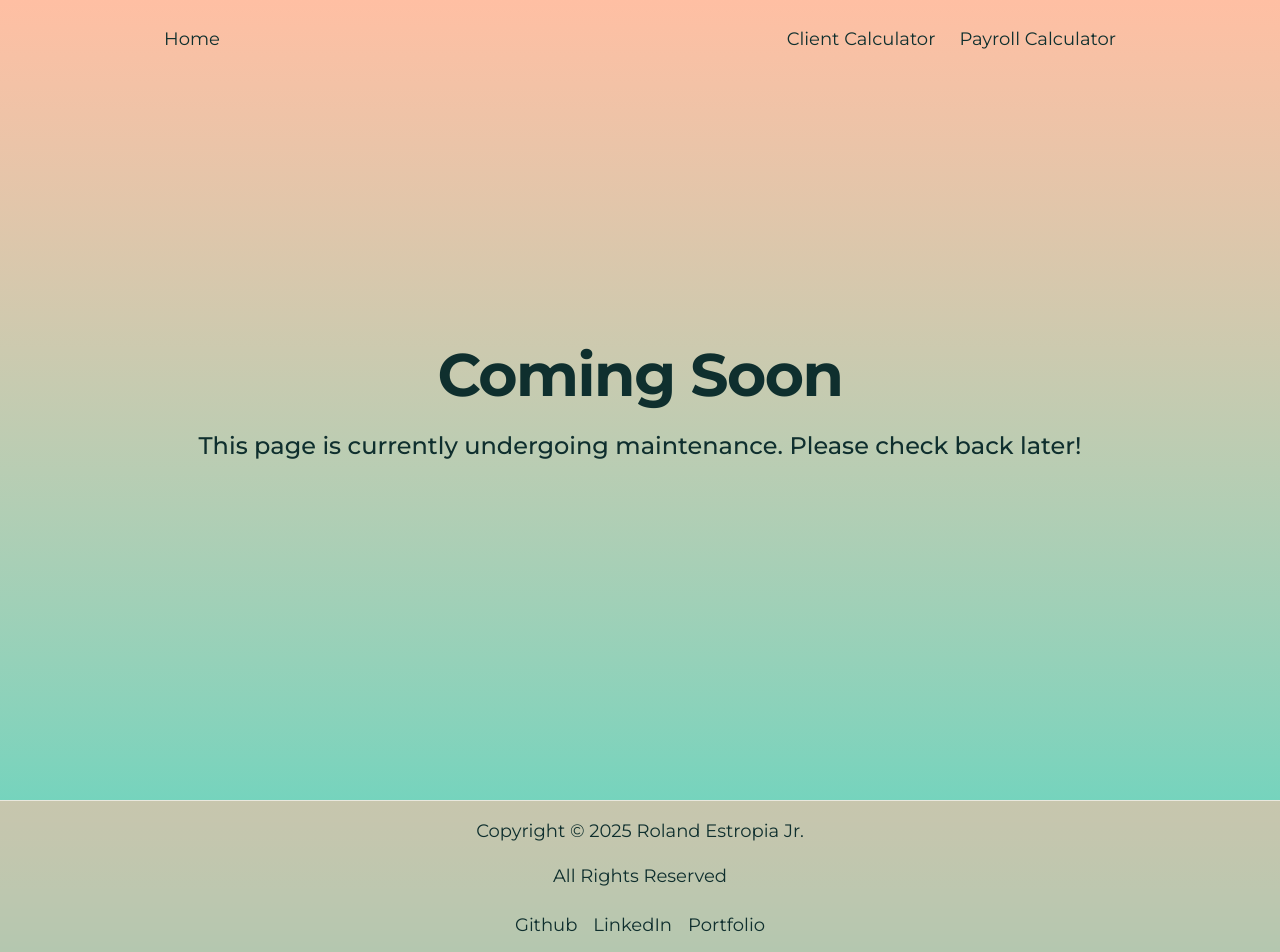
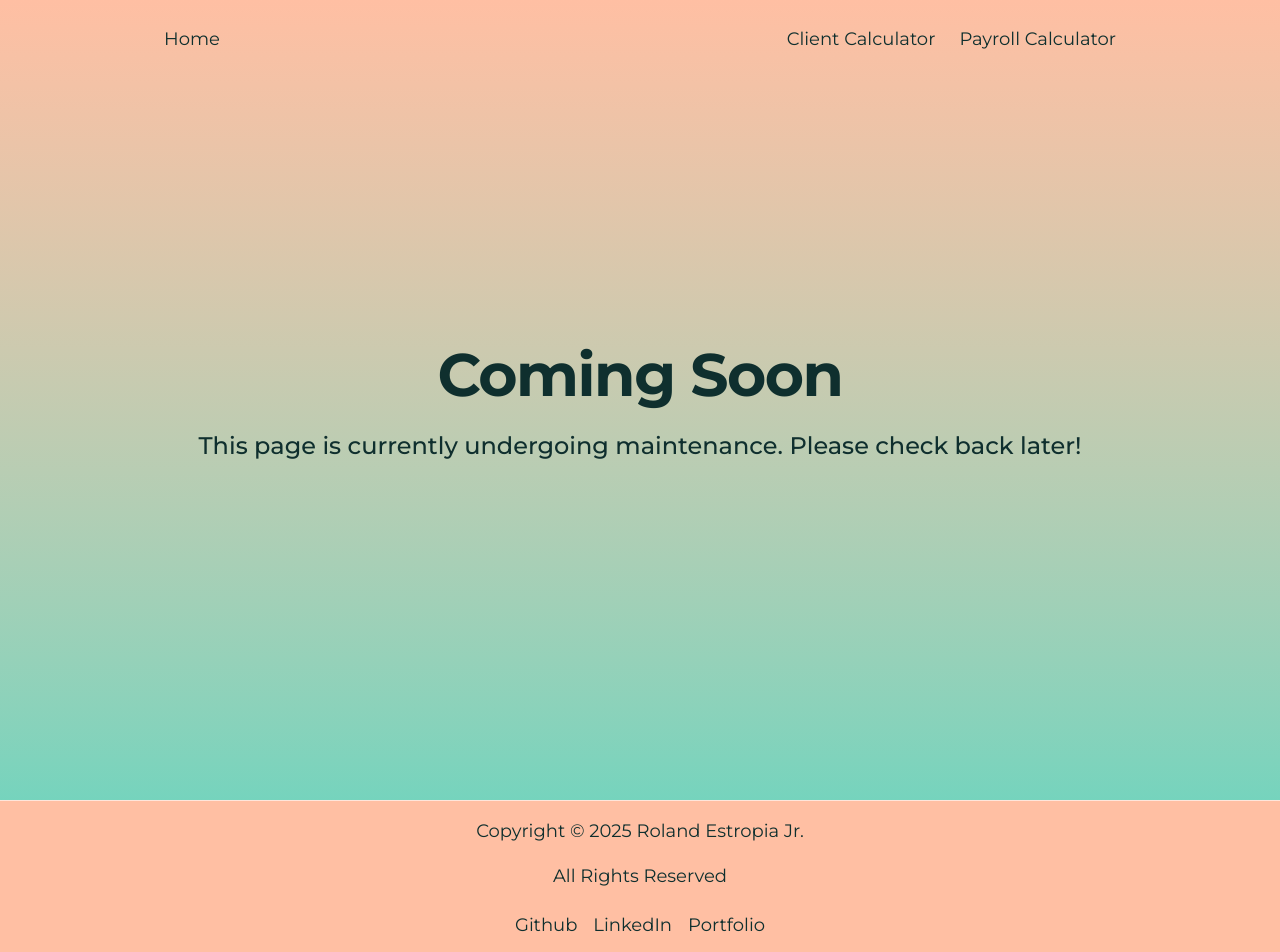
Before and after one commit to restropiajr/Hourly-Mind, a Next.js app: page /coming-soon in a window 1280 px wide. Shown: the top 952 px of the page. Built offline with nearby package versions, Linux system fonts and the light colour scheme.

Commit message:
Removed opacity on footer

```diff
--- a/src/components/Footer.tsx
+++ b/src/components/Footer.tsx
@@ -6,7 +6,7 @@ type FooterProps = {
 
 export const Footer: FC<FooterProps> = () => {
   return (
-    <footer className="flex h-[160px] w-full items-center justify-center border-t border-white/60 bg-[#FFBFA3]/60">
+    <footer className="flex h-[160px] w-full items-center justify-center border-t border-white/60 bg-[#FFBFA3]">
       <div className="flex w-full flex-col items-center justify-center gap-4">
         <p>Copyright &copy; 2025 Roland Estropia Jr.</p>
         <p>All Rights Reserved</p>
```
